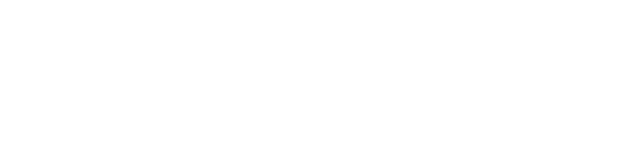
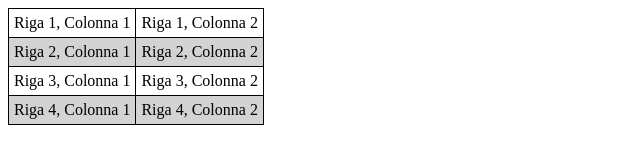
Before and after one commit to DanieleMorello/esercizi-css-stile-elementi, a plain HTML site: page stile-tabelle/esercio-6/index.html in a window 1280 px wide. Shown: the whole page, without its empty margins (0-640 px from the left). Drawn offline with Linux system fonts and the light colour scheme.

Commit message:
Complete exercises of table styling

```diff
--- a/stile-tabelle/esercio-1/style.css
+++ b/stile-tabelle/esercio-1/style.css
@@ -0,0 +1,8 @@
+table {
+  border-collapse: collapse;
+}
+
+td {
+  background-color: #d3d3d3;
+  padding: 5px;
+}
--- a/stile-tabelle/esercio-10/style.css
+++ b/stile-tabelle/esercio-10/style.css
@@ -0,0 +1,10 @@
+table {
+  border-collapse: collapse;
+}
+
+td {
+  border: 1px solid;
+  padding: 5px;
+  text-align: center;
+  vertical-align: middle;
+}
--- a/stile-tabelle/esercio-2/style.css
+++ b/stile-tabelle/esercio-2/style.css
@@ -0,0 +1,8 @@
+table {
+  border-collapse: collapse;
+}
+
+td {
+  border: 1px solid;
+  padding: 5px;
+}
--- a/stile-tabelle/esercio-3/style.css
+++ b/stile-tabelle/esercio-3/style.css
@@ -0,0 +1,9 @@
+table {
+  border-collapse: collapse;
+}
+
+td {
+  border: 1px solid;
+  padding: 5px;
+  text-align: center;
+}
--- a/stile-tabelle/esercio-4/style.css
+++ b/stile-tabelle/esercio-4/style.css
@@ -0,0 +1,11 @@
+table {
+  border-collapse: collapse;
+}
+
+td {
+  border: 1px solid;
+  padding: 5px;
+  text-align: center;
+  color: #ffffff;
+  background-color: #000000;
+}
--- a/stile-tabelle/esercio-5/style.css
+++ b/stile-tabelle/esercio-5/style.css
@@ -0,0 +1,15 @@
+table {
+  border-collapse: collapse;
+}
+
+td {
+  border: 1px solid;
+  padding: 5px;
+  text-align: center;
+  color: #ffffff;
+  background-color: #000000;
+}
+
+td:hover {
+  color: #ffff00;
+}
--- a/stile-tabelle/esercio-6/index.html
+++ b/stile-tabelle/esercio-6/index.html
@@ -13,7 +13,37 @@
 <body>
 
   <!-- Crea una tabella HTML con alcune righe e colonne. Usa il CSS per aggiungere uno sfondo grigio alle righe pari della tabella. -->
+  <table>
 
+    <tr>
+
+      <td>Riga 1, Colonna 1</td>
+      <td>Riga 1, Colonna 2</td>
+
+    </tr>
+
+    <tr>
+
+      <td>Riga 2, Colonna 1</td>
+      <td>Riga 2, Colonna 2</td>
+
+    </tr>
+
+    <tr>
+
+      <td>Riga 3, Colonna 1</td>
+      <td>Riga 3, Colonna 2</td>
+
+    </tr>
+
+    <tr>
+
+      <td>Riga 4, Colonna 1</td>
+      <td>Riga 4, Colonna 2</td>
+
+    </tr>
+
+  </table>
 
 </body>
 
--- a/stile-tabelle/esercio-6/style.css
+++ b/stile-tabelle/esercio-6/style.css
@@ -0,0 +1,17 @@
+table {
+  border-collapse: collapse;
+}
+
+td {
+  border: 1px solid;
+  padding: 5px;
+  text-align: center;
+}
+
+td:hover {
+  color: #ffff00;
+}
+
+tr:nth-child(even) {
+  background-color: lightgrey;
+}
--- a/stile-tabelle/esercio-7/style.css
+++ b/stile-tabelle/esercio-7/style.css
@@ -0,0 +1,13 @@
+table {
+  border-collapse: collapse;
+}
+
+td {
+  border: 1px solid black;
+  padding: 5px;
+}
+
+.importante {
+  color: white;
+  background-color: red;
+}
--- a/stile-tabelle/esercio-8/style.css
+++ b/stile-tabelle/esercio-8/style.css
@@ -0,0 +1,12 @@
+table {
+  border-collapse: collapse;
+}
+
+td {
+  border: 1px solid;
+  padding: 5px;
+}
+
+td:first-child {
+  background-color: #ffff00;
+}
--- a/stile-tabelle/esercio-9/style.css
+++ b/stile-tabelle/esercio-9/style.css
@@ -0,0 +1,13 @@
+table {
+  border-collapse: collapse;
+}
+
+td {
+  border: 1px solid;
+  padding: 5px;
+}
+
+td:hover {
+  color: blue;
+  border: none;
+}
```
Also changed, not shown: stile-tabelle/esercio-1/index.html (+16 -0 lines), stile-tabelle/esercio-10/index.html (+30 -0 lines), stile-tabelle/esercio-2/index.html (+16 -0 lines), stile-tabelle/esercio-3/index.html (+16 -0 lines), stile-tabelle/esercio-4/index.html (+16 -0 lines), stile-tabelle/esercio-5/index.html (+16 -0 lines), stile-tabelle/esercio-7/index.html (+16 -0 lines), stile-tabelle/esercio-8/index.html (+30 -0 lines), stile-tabelle/esercio-9/index.html (+31 -0 lines).
